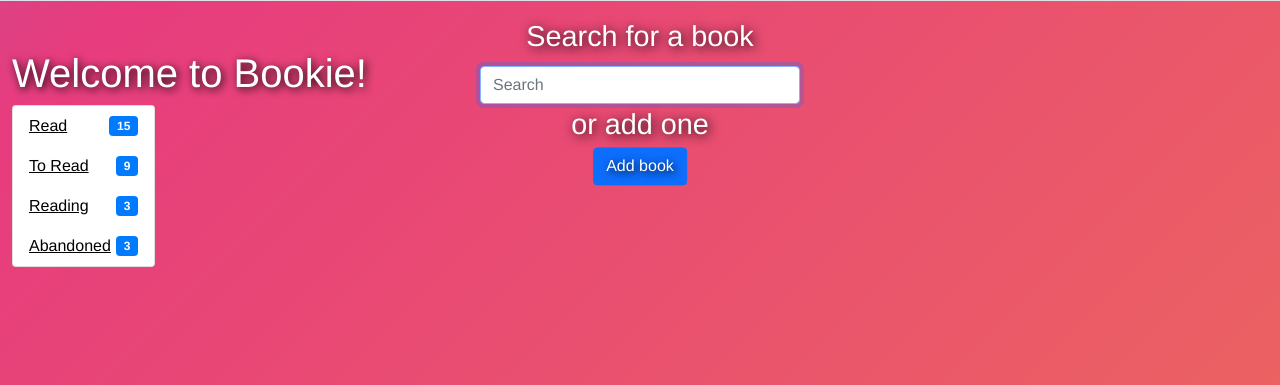
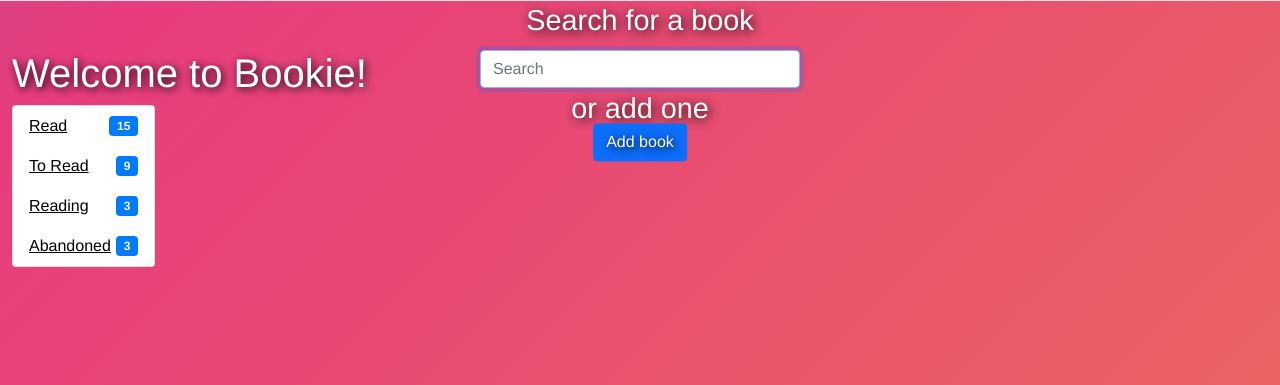
Before and after one commit to sergiulache/cs50project, a Flask app: page / in a window 1280 px wide. Shown: the part 75-460 px from the top of the page. Run offline with Flask 2, Linux system fonts and the light colour scheme; a user stored in the database is signed in; data comes from the database, SQL or seed files in the repository; both versions use the stored data as it was after the commit; some libraries are stand-ins or nearby versions.

Commit message:
added readme

```diff
--- a/static/styles.css
+++ b/static/styles.css
@@ -65,32 +65,30 @@ table {
   transition: 0.7s;
 }
 
-/* make #addBookBox centered relative to the page */
-
 #addBookBox {
   position: absolute;
-  top: 31%;
+  top: 28%;
   left: 50%;
   transform: translate(-50%, -50%);
 }
 
 #searchquery {
   position: absolute;
-  top: 20%;
+  top: 18%;
   left: 50%;
   transform: translate(-50%, -50%);
 }
 
 #pSearch {
   position: absolute;
-  top: 14%;
+  top: 12%;
   left: 50%;
   transform: translate(-50%, -50%);
 }
 
 #pAddBook {
   position: absolute;
-  top: 25%;
+  top: 23%;
   left: 50%;
   transform: translate(-50%, -50%);
 }
```
Also changed, not shown: templates/stats.html (+0 -12 lines), README.md (added), bookie.db, 2 other files.
